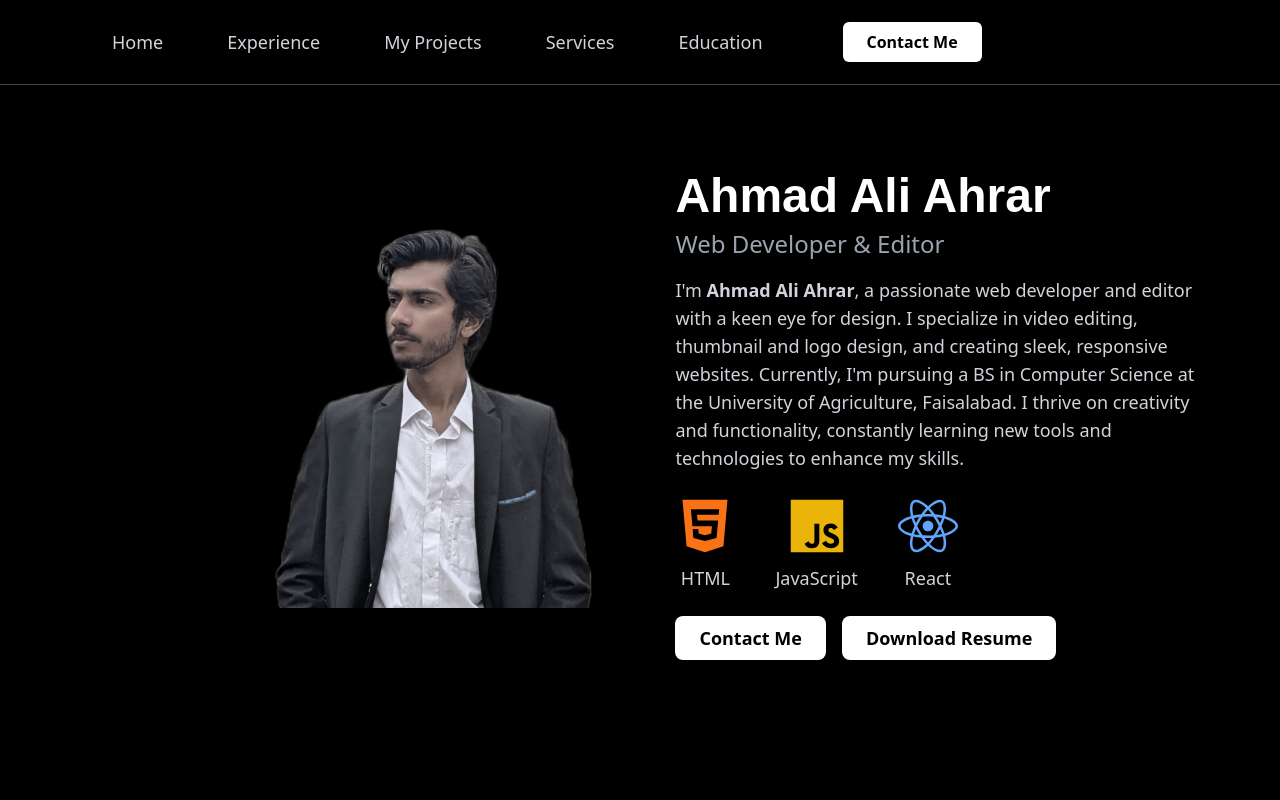
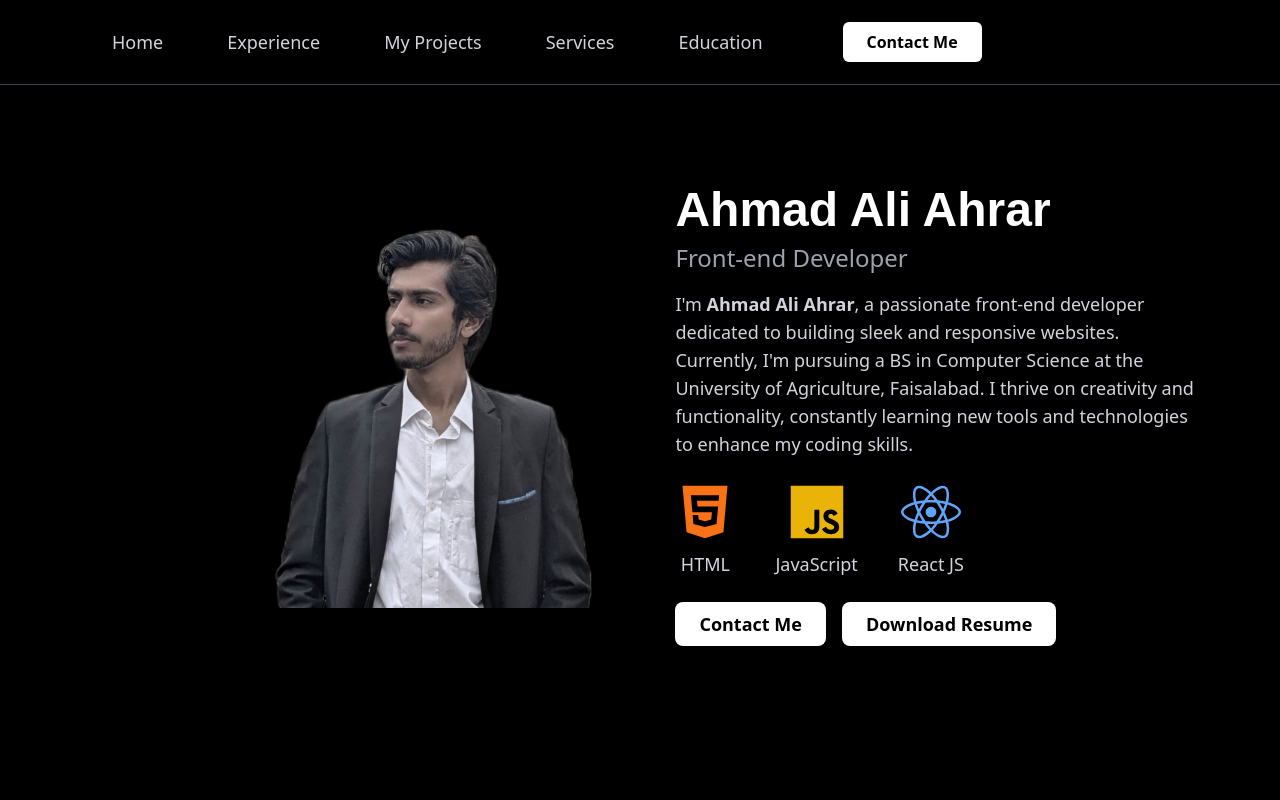
Before and after one commit to ahrar-2004/portfolio, a React (Create React App) app: page / in a window 1280 px wide. Shown: the top 800 px of the page. Built offline with nearby package versions, Linux system fonts and the light colour scheme.

Commit message:
initial commit

```diff
--- a/src/components/Contact.js
+++ b/src/components/Contact.js
@@ -54,10 +54,10 @@ function Contact() {
                 ahmadaliahrar@gmail.com
               </a>
             </div>
-            <div className="flex items-center space-x-3 justify-center md:justify-start">
+            {/* <div className="flex items-center space-x-3 justify-center md:justify-start">
               <FaPhone className="text-neon-green" />
               <span>+923184875361</span>
-            </div>
+            </div> */}
             <div className="flex items-center space-x-3 justify-center md:justify-start">
               <FaMapMarkerAlt className="text-neon-green" />
               <span>Toba Tek Singh, Pakistan</span>
--- a/src/components/Education.js
+++ b/src/components/Education.js
@@ -8,9 +8,10 @@ function Education() {
 
       <div className="text-gray-300 text-lg max-w-2xl">
         <p className="mb-4">
-          🎓 I completed my <span className="text-neon-green font-bold">Matriculation</span> from
-          <span className="text-neon-pink"> Al-Ain Public School (2020-2022)</span> and secured
-          <span className="text-neon-blue font-bold"> 1013/1100</span> marks.
+        🎓 Currently, I'm pursuing a <span className="text-neon-green font-bold">BS in Computer Science</span>
+          (2024-2028) at <span className="text-neon-pink"> University of Agriculture, Faisalabad</span>.
+          I secured a <span className="text-neon-blue font-bold">3.37 GPA</span> in my first semester.
+
         </p>
 
         <p className="mb-4">
@@ -20,9 +21,9 @@ function Education() {
         </p>
 
         <p className="mb-4">
-          🎓 Currently, I'm pursuing a <span className="text-neon-green font-bold">BS in Computer Science</span>
-          (2024-2028) at <span className="text-neon-pink"> University of Agriculture, Faisalabad</span>.
-          I secured a <span className="text-neon-blue font-bold">3.37 GPA</span> in my first semester.
+        🎓 I completed my <span className="text-neon-green font-bold">Matriculation</span> from
+          <span className="text-neon-pink"> Al-Ain Public School (2020-2022)</span> and secured
+          <span className="text-neon-blue font-bold"> 1013/1100</span> marks.
         </p>
       </div>
     </div>
--- a/src/components/Home.js
+++ b/src/components/Home.js
@@ -19,21 +19,21 @@ function Home() {
           <h1 className="text-3xl sm:text-4xl md:text-5xl font-bold font-montserrat leading-tight">
             Ahmad Ali Ahrar
           </h1>
-          <h2 className="text-lg sm:text-xl md:text-2xl text-gray-400 mt-2">Web Developer & Editor</h2>
+          <h2 className="text-lg sm:text-xl md:text-2xl text-gray-400 mt-2">Front-end Developer</h2>
 
           <p className="text-gray-300 text-base sm:text-lg leading-relaxed mt-4">
-            I'm <span className="text-neon-green font-bold">Ahmad Ali Ahrar</span>, a passionate web developer and editor with a keen eye for design.
-            I specialize in <span className="text-neon-pink">video editing, thumbnail and logo design</span>, and creating sleek, responsive websites.
-            Currently, I'm pursuing a <span className="text-neon-blue">BS in Computer Science</span> at the University of Agriculture, Faisalabad.
-            I thrive on creativity and functionality, constantly learning new tools and technologies to enhance my skills.
-          </p>
+  I'm <span className="text-neon-green font-bold">Ahmad Ali Ahrar</span>, a passionate front-end developer dedicated to building sleek and responsive websites.
+  Currently, I'm pursuing a <span className="text-neon-blue">BS in Computer Science</span> at the University of Agriculture, Faisalabad.
+  I thrive on creativity and functionality, constantly learning new tools and technologies to enhance my coding skills.
+</p>
+
 
           {/* Tech Stack Icons */}
           <div className="flex justify-center md:justify-start space-x-6 sm:space-x-10 mt-6">
             {[
               { icon: <FaHtml5 className="text-orange-500 text-5xl sm:text-6xl" />, label: "HTML" },
               { icon: <FaJs className="text-yellow-500 text-5xl sm:text-6xl" />, label: "JavaScript" },
-              { icon: <FaReact className="text-blue-400 text-5xl sm:text-6xl" />, label: "React" },
+              { icon: <FaReact className="text-blue-400 text-5xl sm:text-6xl" />, label: "React JS" },
             ].map((item, index) => (
               <div key={index} className="flex flex-col items-center hover:scale-110 transition-transform duration-300">
                 {item.icon}
```
